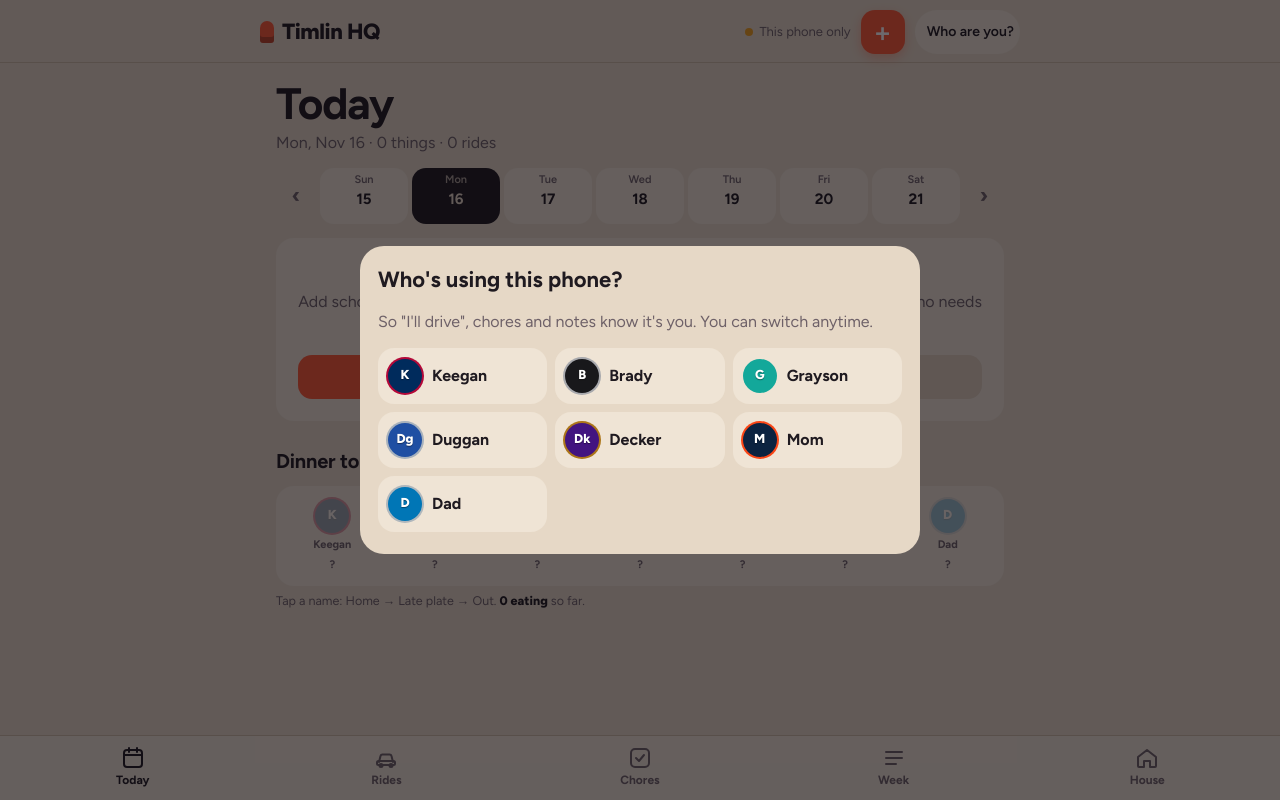
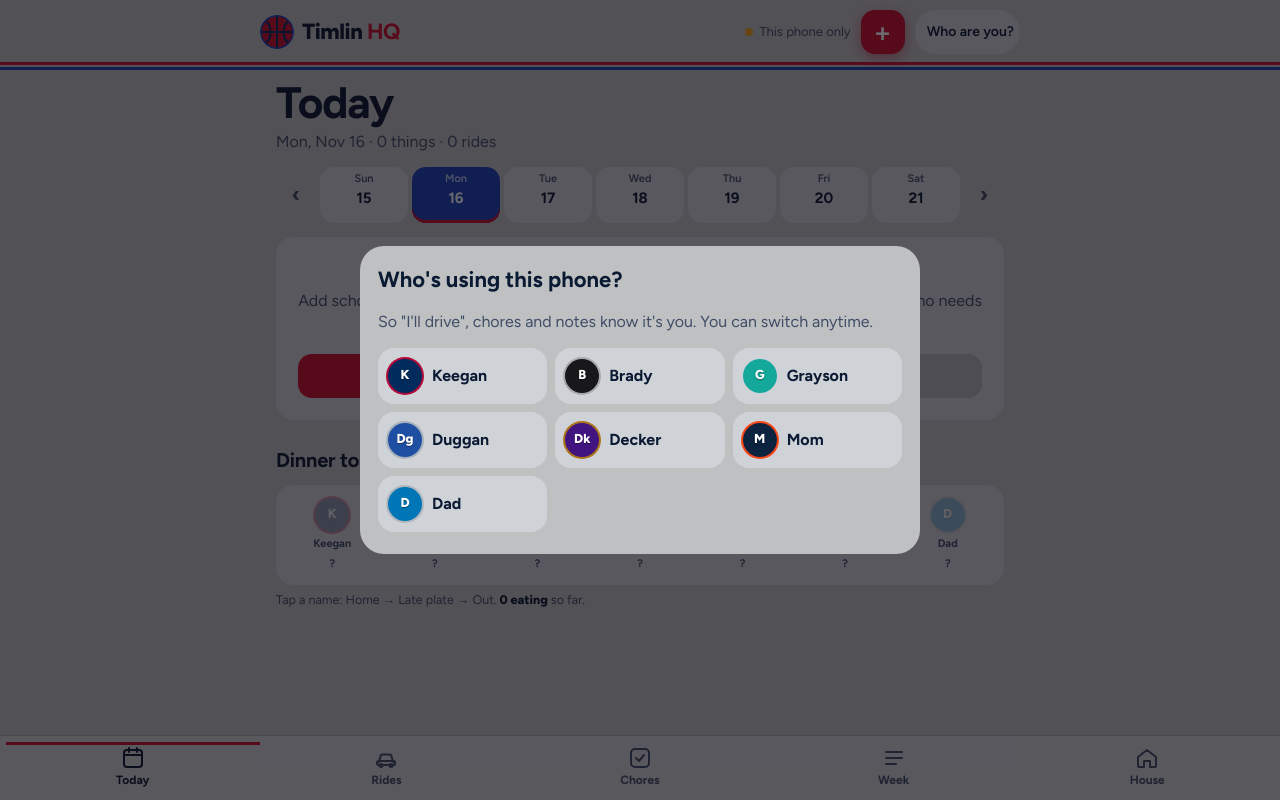
Before and after one commit to KeeganBeckstrom-CU/Timlin-HQ, a plain HTML site: page index.html in a window 1280 px wide. Drawn offline with Linux system fonts and the light colour scheme.

Commit message:
Pistons color theme and app logo upload
Co-Authored-By: Claude Opus 5.5 <noreply@anthropic.com>
Claude-Session: https://claude.ai/code/session_01PVX6chaZPfmonhEn3zoRZN

```diff
--- a/index.html
+++ b/index.html
@@ -7,7 +7,7 @@
 <meta name="mobile-web-app-capable" content="yes">
 <meta name="apple-mobile-web-app-status-bar-style" content="black-translucent">
 <meta name="apple-mobile-web-app-title" content="Timlin HQ">
-<meta name="theme-color" content="#17161d">
+<meta name="theme-color" content="#0b1a33">
 <link rel="apple-touch-icon" href="icon.png">
 <link rel="icon" href="icon.png">
 <link rel="manifest" href="manifest.json">
@@ -15,12 +15,13 @@
 <link rel="preconnect" href="https://fonts.googleapis.com">
 <link href="https://fonts.googleapis.com/css2?family=Figtree:wght@400;500;600;700;800;900&display=swap" rel="stylesheet">
 <style>
-/* VOICE: warm, quick, kitchen-table practical — read in 3 seconds on the way out the door
+/* THEME: Detroit Pistons — red #C8102E, royal blue #1D42BA, navy #002D62, gray #BEC0C2; profiles keep their own team colors
+   VOICE: warm, quick, kitchen-table practical — read in 3 seconds on the way out the door
    IDEA: the family car-key hook + a locker room of team colours: every event wears its team's jersey
    PICTURE: the day timeline itself — big hanging times, team-coloured cards with the team badge, ride legs with leave/arrive times
    COLOUR and TYPE: deep charcoal-plum ground (never white); each person/event takes its team's two colours; coral accent for "needs action"; Figtree
    LAYOUT: app shell — header, date strip, timeline, five-tab bar, one + button; one column on phones */
-:root{color-scheme:light dark;--bg:light-dark(#e6d8c6,#17161d);--card:light-dark(#efe4d5,#22202a);--card2:light-dark(#e0d0bc,#2d2a36);--ink:light-dark(#1f1a20,#f3eee8);--mute:light-dark(#6e6168,#a29ca9);--line:light-dark(#cdbba5,#373340);--acc:#ff5a36;--warn:#f0a020;--ok:#2fbf71;--mx:34%}
+:root{color-scheme:light dark;--bg:light-dark(#bec0c2,#0b1a33);--card:light-dark(#cfd2d6,#13264a);--card2:light-dark(#b2b6bc,#1b335e);--ink:light-dark(#0b1a33,#f2f4f8);--mute:light-dark(#3f4d66,#9fb0cc);--line:light-dark(#a5aab2,#264070);--acc:#C8102E;--blu:#1D42BA;--gry:#BEC0C2;--warn:#f0a020;--ok:#2fbf71;--mx:34%}
 :root[data-theme=light]{color-scheme:light;--mx:16%}:root[data-theme=dark]{color-scheme:dark;--mx:34%}
 @media(prefers-color-scheme:light){:root:not([data-theme=dark]){--mx:16%}}
 *{box-sizing:border-box;min-width:0}
@@ -30,10 +31,11 @@ button{cursor:pointer;border:0;background:none}
 :focus-visible{outline:3px solid var(--acc);outline-offset:2px;border-radius:10px}
 small{font-size:.72em;font-weight:600;opacity:.8;margin-left:1px}
 .wrap{max-width:760px;margin:0 auto;padding:0 16px calc(96px + env(safe-area-inset-bottom))}
-header{position:sticky;top:0;z-index:5;background:var(--bg);padding:calc(10px + env(safe-area-inset-top)) 16px 8px;border-bottom:1px solid var(--line)}
+header{position:sticky;top:0;z-index:5;background:var(--bg);padding:calc(10px + env(safe-area-inset-top)) 16px 8px;border-bottom:0;box-shadow:0 3px 0 var(--acc),0 5px 0 var(--gry),0 8px 0 var(--blu)}
 .hrow{max-width:760px;margin:0 auto;display:flex;align-items:center;gap:10px}
 .brand{font-weight:800;font-size:22px;letter-spacing:-.02em;flex:1;display:flex;align-items:center;gap:8px;white-space:nowrap}
-.brand i{display:inline-block;width:14px;height:22px;border-radius:7px 7px 3px 3px;background:var(--acc);box-shadow:inset 0 -6px 0 rgba(0,0,0,.25)}
+.mark{width:34px;height:34px;flex:none;display:grid;place-items:center;border-radius:50%;overflow:hidden}.mark svg{width:100%;height:100%}.mark img{width:100%;height:100%;object-fit:contain}
+.brand b{color:var(--acc)}
 .sync{font-size:13px;color:var(--mute);display:flex;align-items:center;gap:6px;white-space:nowrap}
 .sync b{width:8px;height:8px;border-radius:50%;background:var(--warn)}.sync.live b{background:var(--ok)}
 @media(max-width:420px){.sync span{display:none}}
@@ -47,7 +49,7 @@ h2{font-size:20px;margin:26px 0 10px;letter-spacing:-.01em}
 .strip{display:grid;grid-template-columns:40px repeat(7,minmax(0,1fr)) 40px;gap:4px;margin:6px 0 14px}
 .strip button{min-height:56px;border-radius:14px;display:grid;place-items:center;font-weight:700;font-size:15px;line-height:1.1;padding:4px 0}
 .strip .d{background:var(--card)}.strip .d span{font-size:11px;color:var(--mute);font-weight:600}
-.strip .d.on{background:var(--ink);color:var(--bg)}.strip .d.on span{color:inherit;opacity:.7}
+.strip .d.on{background:var(--blu);color:#fff;box-shadow:inset 0 -3px 0 var(--acc)}.strip .d.on span{color:inherit;opacity:.7}
 .strip .d.today:not(.on){box-shadow:inset 0 0 0 2px var(--acc)}
 .strip .d em{display:block;width:5px;height:5px;border-radius:50%;background:var(--acc);margin-top:2px}.strip .d em.x{visibility:hidden}
 .strip .nav{font-size:22px;color:var(--mute)}
@@ -82,8 +84,8 @@ h2{font-size:20px;margin:26px 0 10px;letter-spacing:-.01em}
 .take{background:var(--acc);color:#fff;border-radius:10px;padding:7px 10px;font-weight:800;font-size:13px;white-space:nowrap}
 .empty{background:var(--card);border-radius:18px;padding:22px;text-align:center;color:var(--mute)}
 .empty b{display:block;color:var(--ink);font-size:18px;margin-bottom:4px}
-.btn{min-height:44px;padding:10px 16px;border-radius:14px;background:var(--ink);color:var(--bg);font-weight:700}
-.btn.ghost{background:var(--card2);color:var(--ink)}.btn.red{background:#d63b2b;color:#fff}.btn.acc{background:var(--acc);color:#fff}
+.btn{min-height:44px;padding:10px 16px;border-radius:14px;background:var(--blu);color:#fff;font-weight:700}
+.btn.ghost{background:var(--card2);color:var(--ink)}.btn.red{background:#8f0b21;color:#fff}.btn.acc{background:var(--acc);color:#fff}
 .dinner{display:grid;grid-template-columns:repeat(7,minmax(0,1fr));gap:6px;background:var(--card);border-radius:18px;padding:12px 8px}
 .dinner button{display:grid;justify-items:center;gap:4px;font-size:11px;font-weight:700;color:var(--mute);min-height:64px}
 .dinner .av{opacity:.35}.dinner .home .av{opacity:1}.dinner .late .av{opacity:1;box-shadow:0 0 0 3px var(--warn)}.dinner .out .av{opacity:.35;filter:grayscale(1)}
@@ -91,7 +93,7 @@ h2{font-size:20px;margin:26px 0 10px;letter-spacing:-.01em}
 .cnt{font-weight:800;color:var(--ink)}
 .seg{display:flex;gap:6px;flex-wrap:wrap;margin:0 0 12px}
 .seg button{min-height:40px;padding:6px 14px;border-radius:20px;background:var(--card);font-weight:700;font-size:14px;display:flex;gap:6px;align-items:center}
-.seg button.on{background:var(--ink);color:var(--bg)}
+.seg button.on{background:var(--blu);color:#fff}
 .seg .av{width:22px;height:22px;font-size:9px}
 .day{margin:18px 0 6px;font-weight:800;font-size:15px;display:flex;justify-content:space-between;color:var(--mute)}
 .day.td{color:var(--acc)}
@@ -102,7 +104,7 @@ h2{font-size:20px;margin:26px 0 10px;letter-spacing:-.01em}
 .ri{font-size:12px;font-weight:800;padding:3px 7px;border-radius:8px;white-space:nowrap}
 .ri.o{background:var(--acc);color:#fff}.ri.f{background:var(--card2);color:var(--mute)}
 .list{background:var(--card);border-radius:18px;padding:6px}
-.li{display:flex;align-items:center;gap:10px;min-height:52px;padding:4px 8px;border-bottom:1px solid var(--line)}
+.li{display:flex;align-items:center;gap:10px;min-height:52px;padding:4px 8px;border-bottom:0;box-shadow:0 3px 0 var(--acc),0 5px 0 var(--gry),0 8px 0 var(--blu)}
 .li:last-child{border-bottom:0}
 .li .x{flex:1;text-align:left}.li.done .x b{text-decoration:line-through;color:var(--mute)}
 .li .x span{display:block;font-size:12.5px;color:var(--mute)}
@@ -127,12 +129,12 @@ textarea{min-height:70px;resize:vertical}
 .trow .badge{position:static;flex:none}
 .trow .x{flex:1}.trow .x span{display:block;font-size:13px;color:var(--mute);font-weight:600}
 .sw{display:inline-flex;gap:4px}.sw i{width:16px;height:16px;border-radius:5px;background:var(--c)}
-nav.tabs{position:fixed;left:0;right:0;bottom:0;z-index:6;background:var(--card);border-top:1px solid var(--line);padding:6px 6px calc(6px + env(safe-area-inset-bottom));display:grid;grid-template-columns:repeat(5,minmax(0,1fr))}
+nav.tabs{position:fixed;left:0;right:0;bottom:0;z-index:6;background:light-dark(#cfd2d6,#002D62);border-top:1px solid var(--line);padding:6px 6px calc(6px + env(safe-area-inset-bottom));display:grid;grid-template-columns:repeat(5,minmax(0,1fr))}
 nav.tabs button{min-height:52px;display:grid;justify-items:center;align-content:center;gap:2px;font-size:12px;font-weight:700;color:var(--mute);position:relative}
-nav.tabs button.on{color:var(--ink)}
+nav.tabs button.on{color:var(--ink);box-shadow:inset 0 3px 0 var(--acc)}
 nav.tabs svg{width:24px;height:24px;stroke:currentColor;fill:none;stroke-width:2;stroke-linecap:round;stroke-linejoin:round}
 nav.tabs .bd{position:absolute;top:4px;left:calc(50% + 6px);background:var(--acc);color:#fff;font-size:11px;border-radius:9px;padding:0 6px;min-width:18px}
-.addb{width:44px;height:44px;border-radius:14px;background:var(--acc);color:#fff;font-size:28px;font-weight:600;line-height:1;flex:none;box-shadow:0 4px 12px rgba(255,90,54,.35)}
+.addb{width:44px;height:44px;border-radius:14px;background:var(--acc);color:#fff;font-size:28px;font-weight:600;line-height:1;flex:none;box-shadow:0 4px 12px rgba(200,16,46,.45)}
 .fab{position:fixed;right:max(18px,calc(50% - 362px));bottom:calc(80px + env(safe-area-inset-bottom));z-index:7;width:60px;height:60px;border-radius:20px;background:var(--acc);color:#fff;font-size:32px;font-weight:500;box-shadow:0 8px 24px rgba(0,0,0,.35)}
 .scrim{position:fixed;inset:0;z-index:20;background:rgba(10,8,14,.6);display:flex;align-items:flex-end;justify-content:center}
 .sheet{background:var(--bg);width:100%;max-width:560px;max-height:92vh;overflow:auto;border-radius:24px 24px 0 0;padding:18px 18px calc(22px + env(safe-area-inset-bottom));animation:up .22s ease-out}
@@ -194,7 +196,7 @@ input[type=date],input[type=time]{display:block;-webkit-appearance:none;appearan
   .row{grid-template-columns:54px minmax(0,1fr) auto;padding:10px}
   .two{gap:8px}
   .who{grid-template-columns:repeat(2,minmax(0,1fr))}
-  .addb{width:44px;height:44px;border-radius:14px;background:var(--acc);color:#fff;font-size:28px;font-weight:600;line-height:1;flex:none;box-shadow:0 4px 12px rgba(255,90,54,.35)}
+  .addb{width:44px;height:44px;border-radius:14px;background:var(--acc);color:#fff;font-size:28px;font-weight:600;line-height:1;flex:none;box-shadow:0 4px 12px rgba(200,16,46,.45)}
 .fab{width:56px;height:56px;right:14px;bottom:calc(76px + env(safe-area-inset-bottom))}
   nav.tabs button{font-size:11px}
 }
@@ -202,7 +204,7 @@ input[type=date],input[type=time]{display:block;-webkit-appearance:none;appearan
 </head>
 <body>
 <header><div class="hrow">
-  <div class="brand"><i aria-hidden="true"></i>Timlin HQ</div>
+  <div class="brand"><span class="mark" id="mark"></span><span>Timlin <b>HQ</b></span></div>
   <div class="sync" id="sync"><b></b><span>Connecting…</span></div>
   <button class="addb" id="fab" aria-label="Add">+</button>
   <button class="me" id="meBtn" aria-label="Switch who you are"></button>
@@ -419,6 +421,7 @@ function weekPoints(k) {
 // ---------- views ----------
 function render() {
   TM = null;
+  const mk = $("#mark"), lg = main().logo; mk.innerHTML = lg ? `<img src="${lg}" alt="">` : `<svg viewBox="0 0 40 40" aria-hidden="true"><circle cx="20" cy="20" r="19" fill="#C8102E"/><path d="M1 20h38M20 1v38M7 7c7 6 7 20 0 26M33 7c-7 6-7 20 0 26" stroke="#002D62" stroke-width="2.4" fill="none"/><circle cx="20" cy="20" r="19" fill="none" stroke="#1D42BA" stroke-width="2"/></svg>`;
   const meB = $("#meBtn");
   meB.innerHTML = me ? `<span class="nm">${esc(me)}</span> ${av(me)}` : "Who are you?";
   document.querySelectorAll("#tabs button").forEach(b => b.classList.toggle("on", b.dataset.t === tab));
@@ -537,7 +540,7 @@ function vHouse() {
   ${g.some(([, x]) => x.done) ? `<div class="acts"><button class="btn ghost" data-gclear>Clear checked items</button></div>` : ""}
   <h2>Family board</h2><form id="nAdd"><textarea id="nIn" placeholder="Leaving at 6 for the tournament. Garage code changed. Whose cleats are these?"></textarea><div class="acts"><button class="btn">Post${me ? " as " + esc(me) : ""}</button></div></form>
   <div style="margin-top:12px">${notes.map(([id, n]) => `<div class="note">${av(n.by || "?")}<p>${esc(n.text)}<span class="by">${esc(n.by || "Someone")} · ${ago(n.ts)}</span></p><button class="del" data-nd="${id}" aria-label="Delete note">×</button></div>`).join("") || `<p class="ex">No notes yet.</p>`}</div>
-  <h2>Settings</h2><div class="set"><div class="f"><span class="lb">Who can drive</span><div class="pick">${FAM.map(n => `<button data-drv="${n}" class="${dr.includes(n) ? "on" : ""}">${av(n)}${n}</button>`).join("")}</div></div>
+  <h2>Settings</h2><div class="set"><div class="f"><span class="lb">App logo</span><div class="lprev"><span class="mark" style="width:64px;height:64px;background:var(--card2)">${main().logo ? `<img src="${main().logo}" alt="">` : ""}</span><label class="file">${main().logo ? "Replace" : "Upload"} logo<input type="file" id="appLogo" accept="image/*"></label>${main().logo ? `<button class="btn ghost" data-applogox>Remove</button>` : ""}</div><p class="ex">Shows in the top-left on everyone's phone. White backgrounds are removed automatically.</p></div><div class="f"><span class="lb">Who can drive</span><div class="pick">${FAM.map(n => `<button data-drv="${n}" class="${dr.includes(n) ? "on" : ""}">${av(n)}${n}</button>`).join("")}</div></div>
   ${pl.length ? `<div class="f"><span class="lb">Saved drive times from home</span><div class="list">${pl.map(([p, m]) => `<div class="li"><span class="x"><b>${esc(p)}</b></span><span class="pts">${m} min</span><button class="del" data-pd="${esc(p)}" aria-label="Forget">×</button></div>`).join("")}</div></div>` : ""}
   <p>${live ? "Connected — changes show up on everyone's phone." : "Saving on this phone only. Set up the shared database (see README) so everyone sees the same thing."}</p>
   <div class="acts">${hasSample ? `<button class="btn ghost" data-clearsample>Remove example events</button>` : `<button class="btn ghost" data-sample>Load example week</button>`}<button class="btn ghost" data-whoami>Switch person</button></div></div>`;
@@ -727,6 +730,7 @@ document.addEventListener("click", ev => {
   if (D.nd) { del("notes", D.nd); return; }
   if (D.pd) { const p = {...places()}; delete p[D.pd]; put("settings", "main", {...main(), places: p}); return; }
   if (D.drv) { const cur = drivers(), n = cur.includes(D.drv) ? cur.filter(x => x !== D.drv) : [...cur, D.drv]; put("settings", "main", {...main(), drivers: n}); return; }
+  if (D.applogox !== undefined) { const m = {...main()}; delete m.logo; put("settings", "main", m); return; }
   if (D.close !== undefined) { close(); return; }
   // chores
   if (D.ck) { const [d, k, who] = D.ck.split("|"), doc = {...(S.chorelog[d] || {})}; if (doc[k]) delete doc[k]; else doc[k] = { by: who, checkedBy: me || who, ts: Date.now() }; put("chorelog", d, doc); return; }
@@ -768,6 +772,9 @@ document.addEventListener("click", ev => {
 document.addEventListener("change", async ev => {
   const id = ev.target.id;
   if (form && ["fR", "fRide", "fTeam", "fC"].includes(id)) { if (id === "fTeam") form._auto = false; grab(); if (id === "fC" && form._auto) form.team = autoTeam(form); drawForm(); }
+  if (id === "appLogo" && ev.target.files[0]) {
+    try { const lg = await processLogo(ev.target.files[0], true); put("settings", "main", {...main(), logo: lg}); } catch (e) { flash("Couldn't read that image"); }
+  }
   if (tform && id === "tLogo" && ev.target.files[0]) {
     grabTeam();
     try { tform.logo = await processLogo(ev.target.files[0], tform._strip); } catch (e) { flash("Couldn't read that image"); }
```
Also changed, not shown: icon.png, manifest.json.
